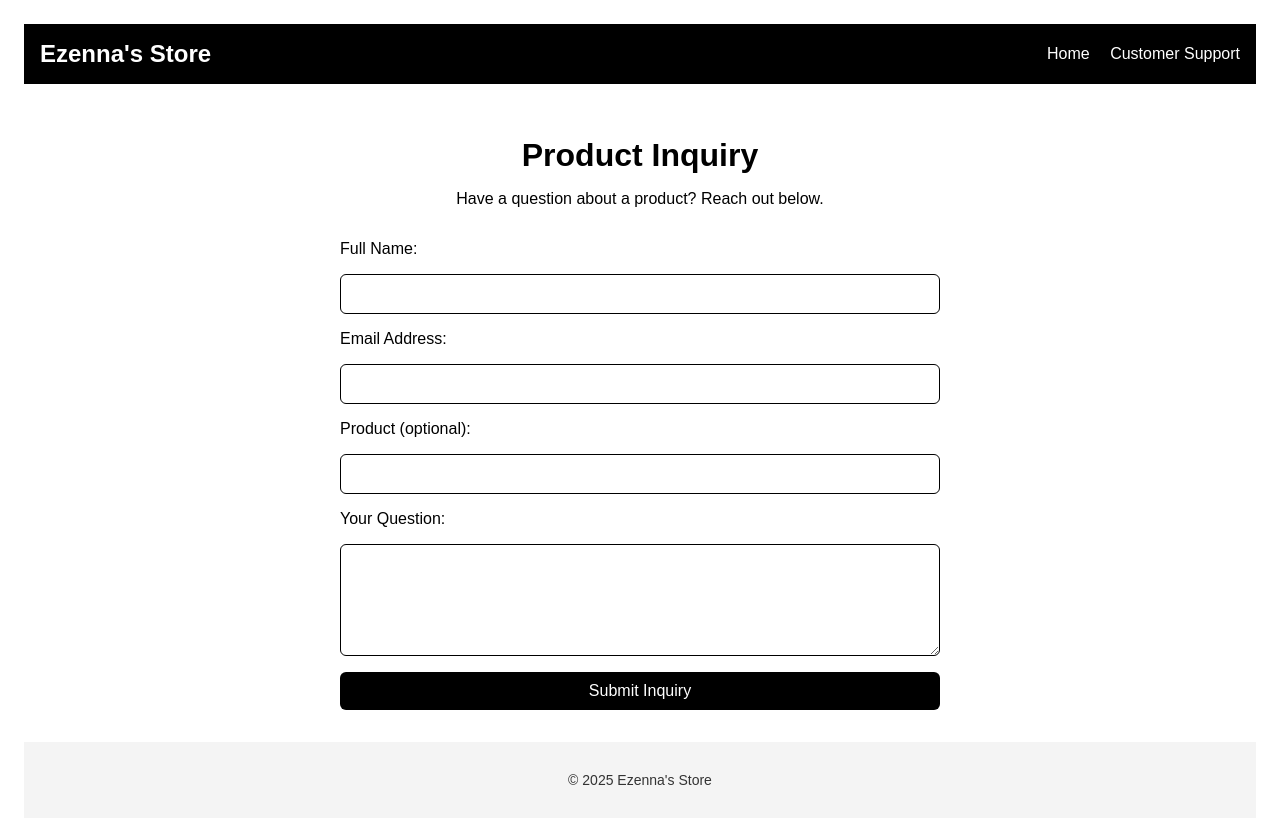
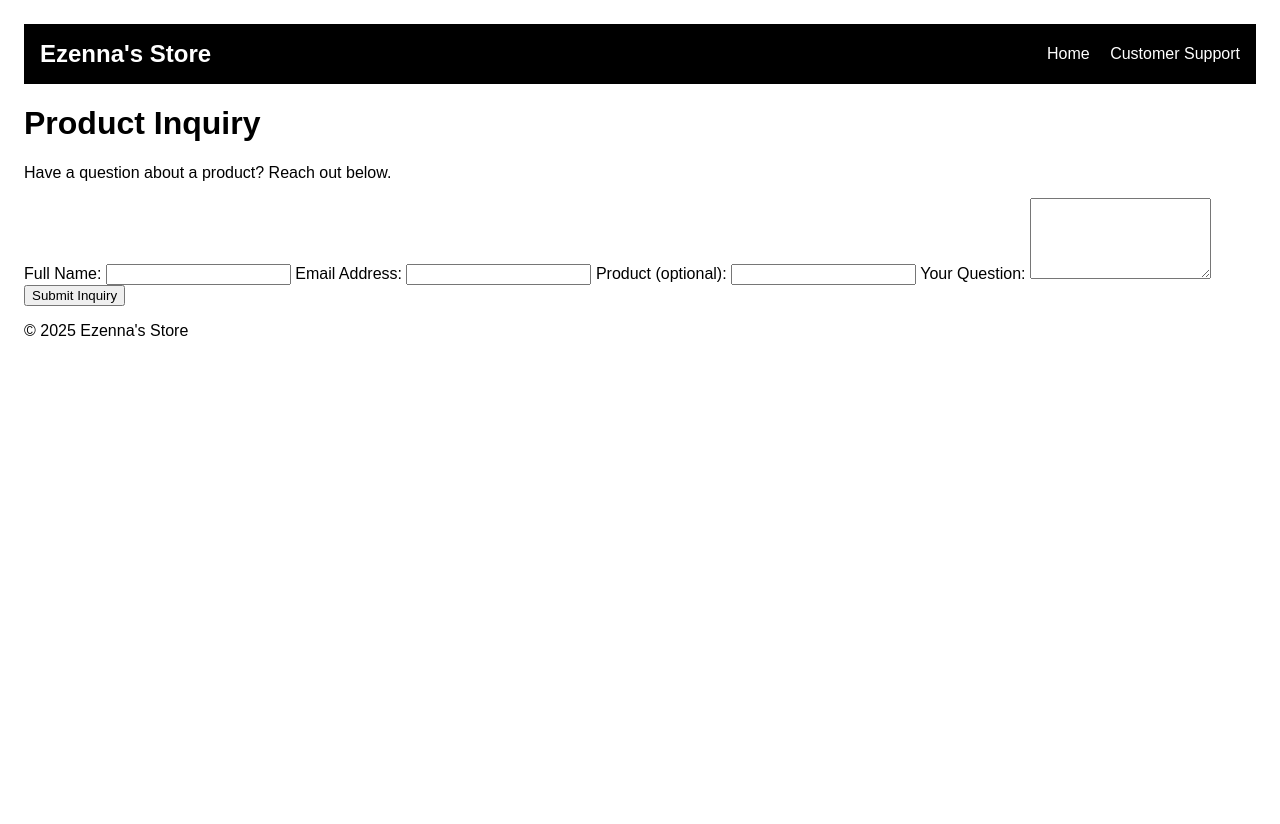
Before and after one commit to eepp99/Demowebsite, a website: page public/inquiry.html in a window 1280 px wide. After the commit the page ends 800 px from the top, so only its background shows below. Drawn offline with Linux system fonts and the light colour scheme.

Commit message:
stylee.css

```diff
--- a/public/stylee.css
+++ b/public/stylee.css
@@ -6,6 +6,7 @@
   padding: 1rem;
 }
 
+/* Header */
 header {
   background: #000;
   color: #fff;
@@ -30,55 +31,4 @@ header nav a:hover {
   text-decoration: underline;
 }
 
-.form-section {
-  max-width: 600px;
-  margin: auto;
-  padding: 2rem 1rem;
-}
-
-.form-section h1 {
-  text-align: center;
-  font-size: 2rem;
-  margin-bottom: 1rem;
-}
-
-.form-section p {
-  text-align: center;
-  margin-bottom: 2rem;
-}
-
-.inquiry-form {
-  display: flex;
-  flex-direction: column;
-  gap: 1rem;
-}
-
-.inquiry-form input,
-.inquiry-form textarea {
-  padding: 10px;
-  border: 1px solid #000;
-  border-radius: 6px;
-  font-size: 1rem;
-}
-
-.inquiry-form button {
-  padding: 10px;
-  background: #000;
-  color: #fff;
-  font-size: 1rem;
-  border: none;
-  border-radius: 6px;
-  cursor: pointer;
-}
-
-.inquiry-form button:hover {
-  background: #222;
-}
-
-.main-footer {
-  text-align: center;
-  padding: 1rem;
-  background: #f4f4f4;
-  color: #333;
-  font-size: 14px;
-}
+/
```
